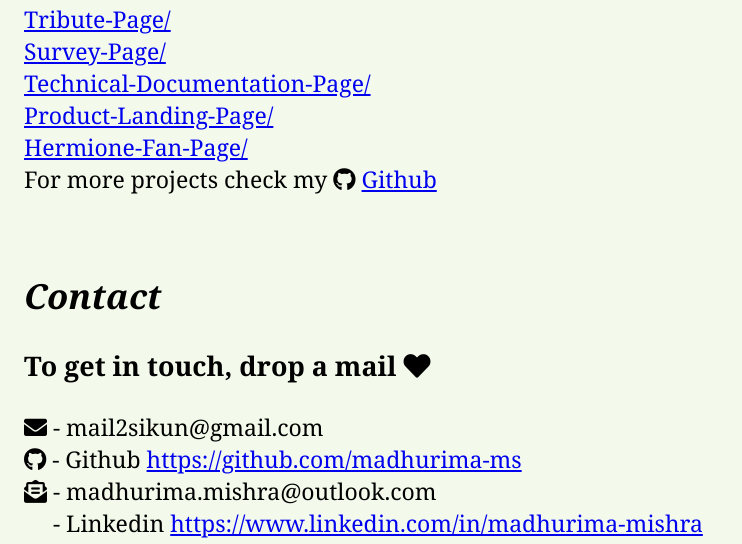
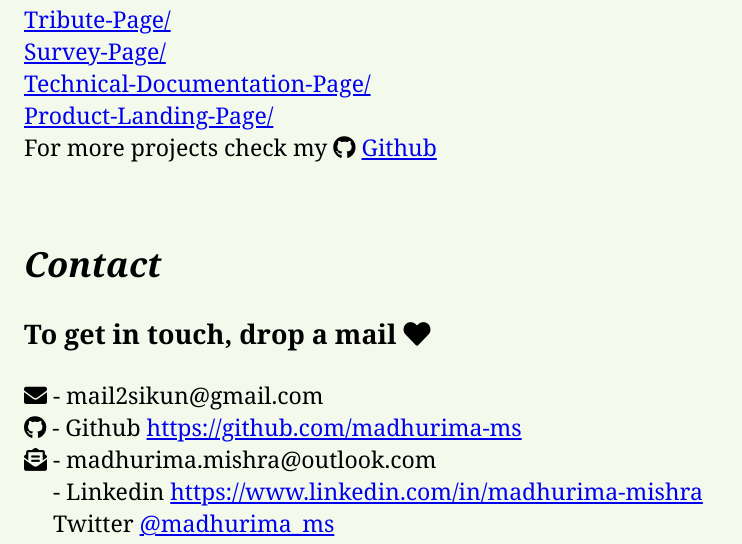
Before and after one commit to madhurima-ms/FCC-Portfolio-Webpage, a plain HTML site: page index.html in a window 1280 px wide. Shown: the part 1736-2280 px from the top of the page, without its empty margins (0-742 px from the left). Drawn offline with Linux system fonts and the light colour scheme.

Commit message:
fan page has been removed from the page

```diff
--- a/index.html
+++ b/index.html
@@ -80,7 +80,6 @@
       <a href=" https://madhurima-ms.github.io/FCC-Survey-Page/" target="_blank"> Survey-Page/</a> <br>
       <a href="https://madhurima-ms.github.io/FCC-Technical-Documentation-Page/" target="_blank"> Technical-Documentation-Page/</a> <br>
       <a href="https://madhurima-ms.github.io/FCC-Product-Landing-Page/" target="_blank"> Product-Landing-Page/</a> <br>
-      <a href="https://madhurima-ms.github.io/Hermione-Fan-Page/" target="_blank"> Hermione-Fan-Page/</a> <br>
 
       For more projects check my
       <i class="fab fa-github"></i> <a href="https://github.com/madhurima-ms" target="_blank" >Github</a>
```
